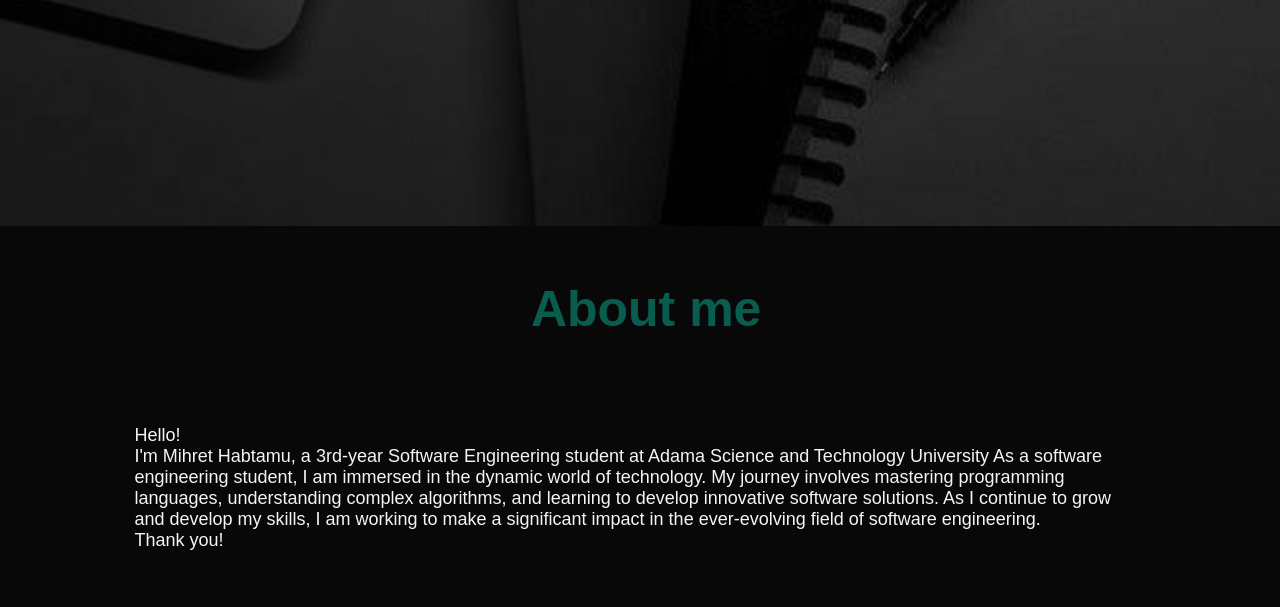
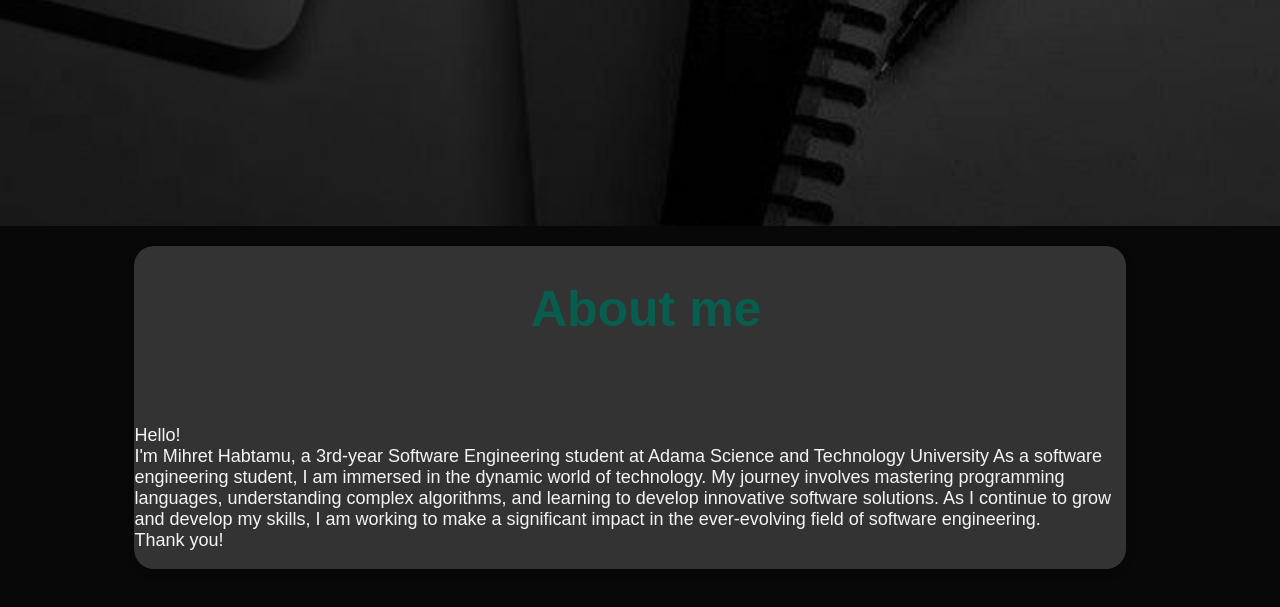
Before and after one commit to nardoki/Personal-portfolio-, a plain HTML site: page personal portifolio/index.html in a window 1280 px wide. Shown: the part 633-1240 px from the top of the page. Drawn offline with Linux system fonts and the light colour scheme.

Commit message:
Update style.css

```diff
--- a/personal portifolio/style.css
+++ b/personal portifolio/style.css
@@ -93,6 +93,21 @@ nav ul li a:hover::after {
     flex-wrap: wrap;
 }
 
+.card {
+    background-color: #333;
+    border-radius: 20px;
+    box-shadow: 0 4px 8px rgba(0, 0, 0, 0.2);
+    overflow: hidden;
+    transition: transform 0.3s, box-shadow 0.3s;
+    flex: 1;
+    min-width: 300px;
+    display: flex;
+    flex-direction: column;}
+
+.card:hover {
+    transform: translateY(-10px);
+    box-shadow: 0 8px 16px rgba(0, 0, 0, 0.3);
+}
 .about-col-1 {
     flex-basis: 80%;
 }
```
